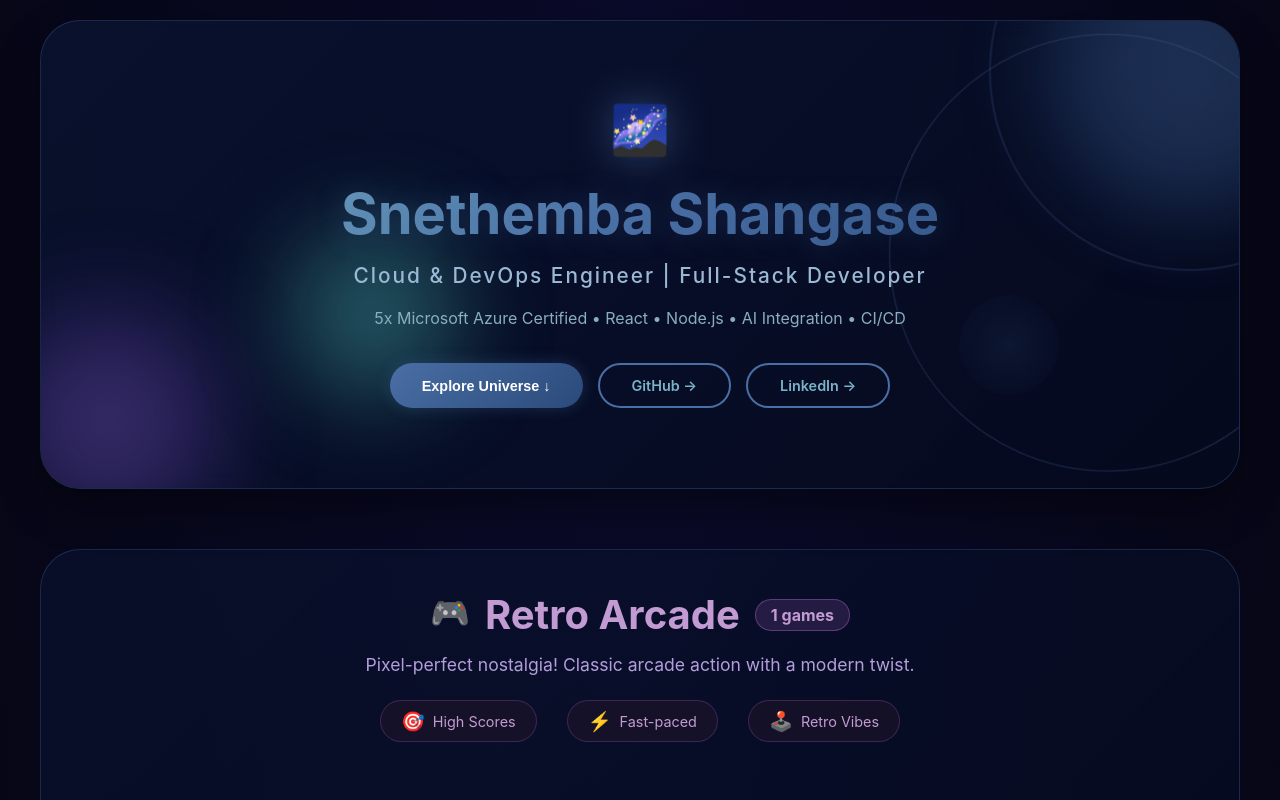
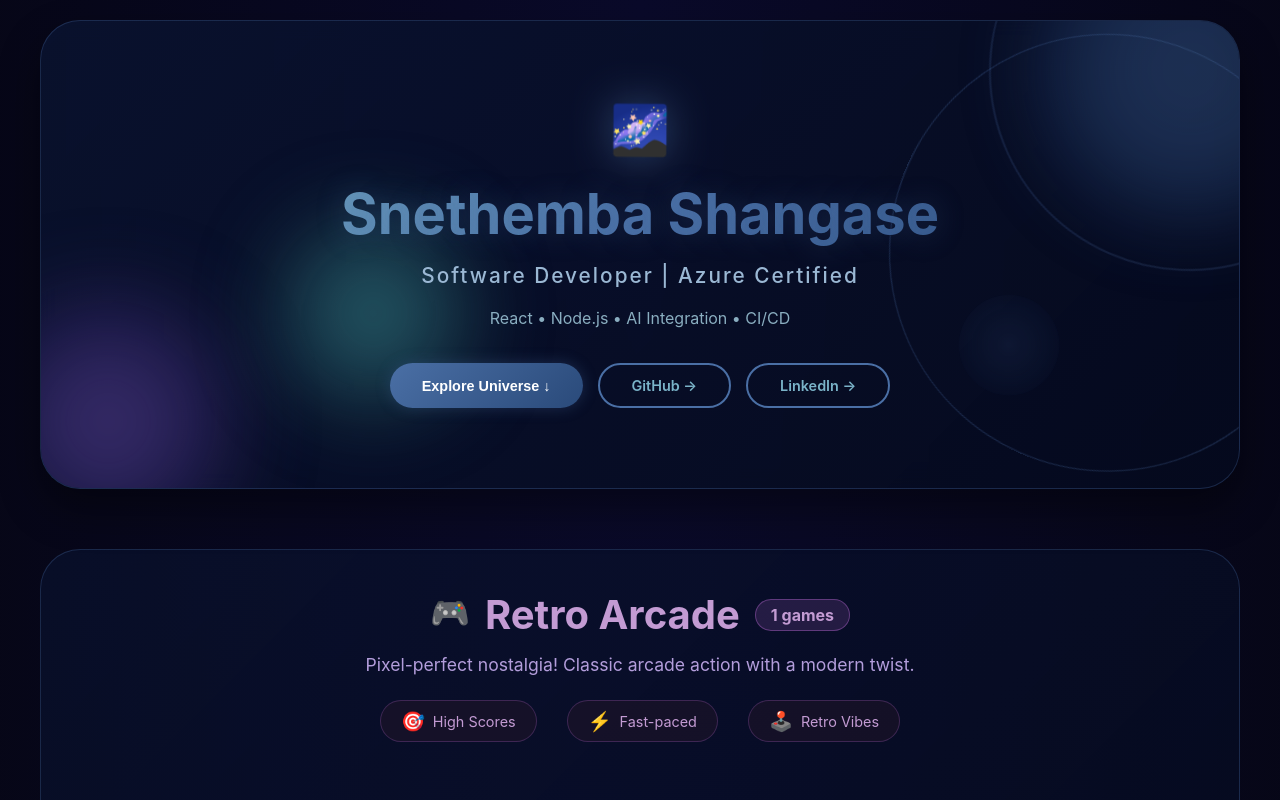
Before and after one commit to Vengefulcookie/vcookie-portfolio, a React (Create React App) app: page / in a window 1280 px wide. Shown: the top 800 px of the page. Built offline with nearby package versions, Linux system fonts and the light colour scheme.

Commit message:
Edited portfolio title

```diff
--- a/src/App.js
+++ b/src/App.js
@@ -27,9 +27,9 @@ function App() {
         <div className="hero-content">
           <div className="hero-emoji">🌌</div>
           <h1>Snethemba Shangase</h1>
-          <h2>Cloud & DevOps Engineer | Full-Stack Developer</h2>
+          <h2>Software Developer | Azure Certified</h2>
           <p className="hero-description">
-            5x Microsoft Azure Certified • React • Node.js • AI Integration • CI/CD
+           React • Node.js • AI Integration • CI/CD
           </p>
           <div className="hero-buttons">
             <button onClick={() => document.getElementById('projects')?.scrollIntoView({ behavior: 'smooth' })} className="btn btn-primary">Explore Universe ↓</button>
```
